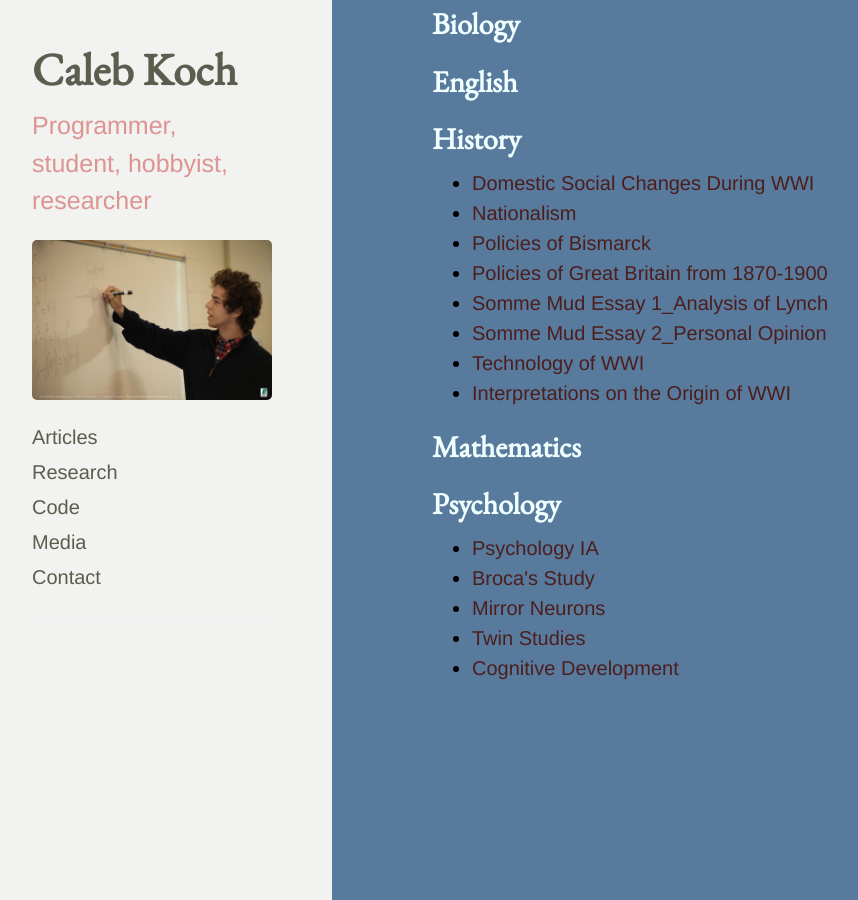
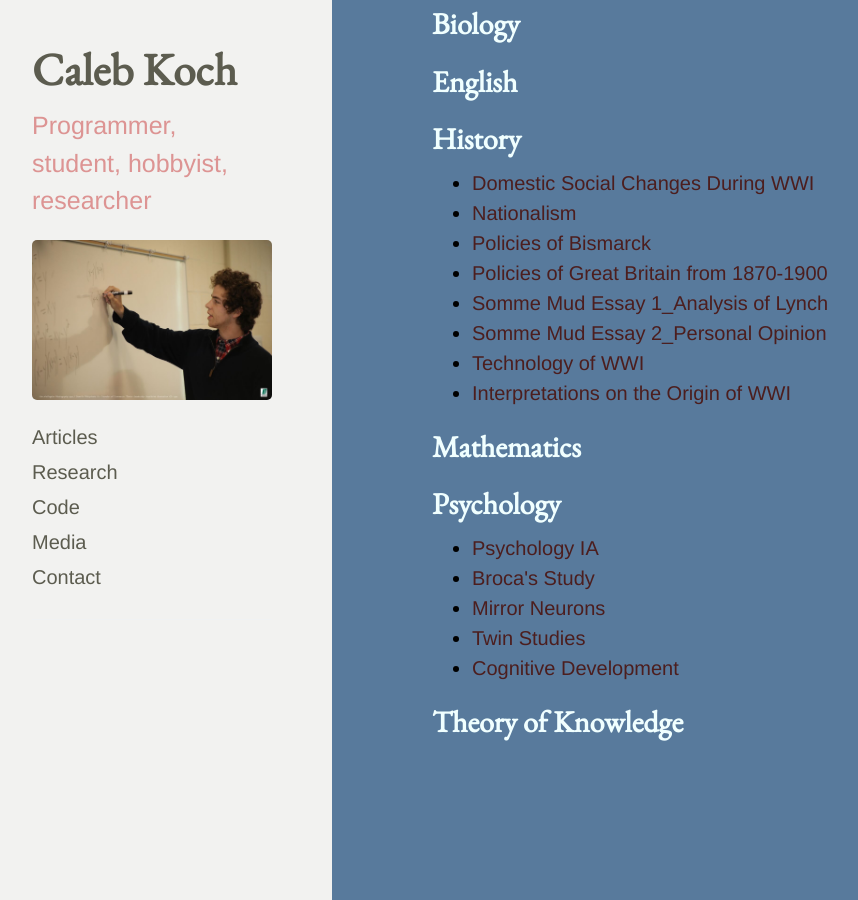
Before and after one commit to cakoch10/cakoch10.github.io, a Jekyll site: the page built from IB.md, in a window 1280 px wide and 900 px high, scrolled down 1119 px. Shown: the whole window, without its empty margins (28-886 px from the left). Built offline with Jekyll 4.4.1, drawn with Linux system fonts in a browser that asks for light colours.

Commit message:
Update IB.md

```diff
--- a/IB.md
+++ b/IB.md
@@ -57,3 +57,5 @@ Every diploma student writes an EE around 4,000 words which documents a particul
   <li><a href="https://drive.google.com/file/d/0B4OeX3-AwFSzYTZpbWluQkhLTmM/view?usp=sharing" target="_blank">Twin Studies</a></li>
   <li><a href="https://drive.google.com/file/d/0B4OeX3-AwFSzdDZEa3NmUTl6NTQ/view?usp=sharing" target="_blank">Cognitive Development</a></li>
 </ul>
+
+<h2>Theory of Knowledge</h2>
```
